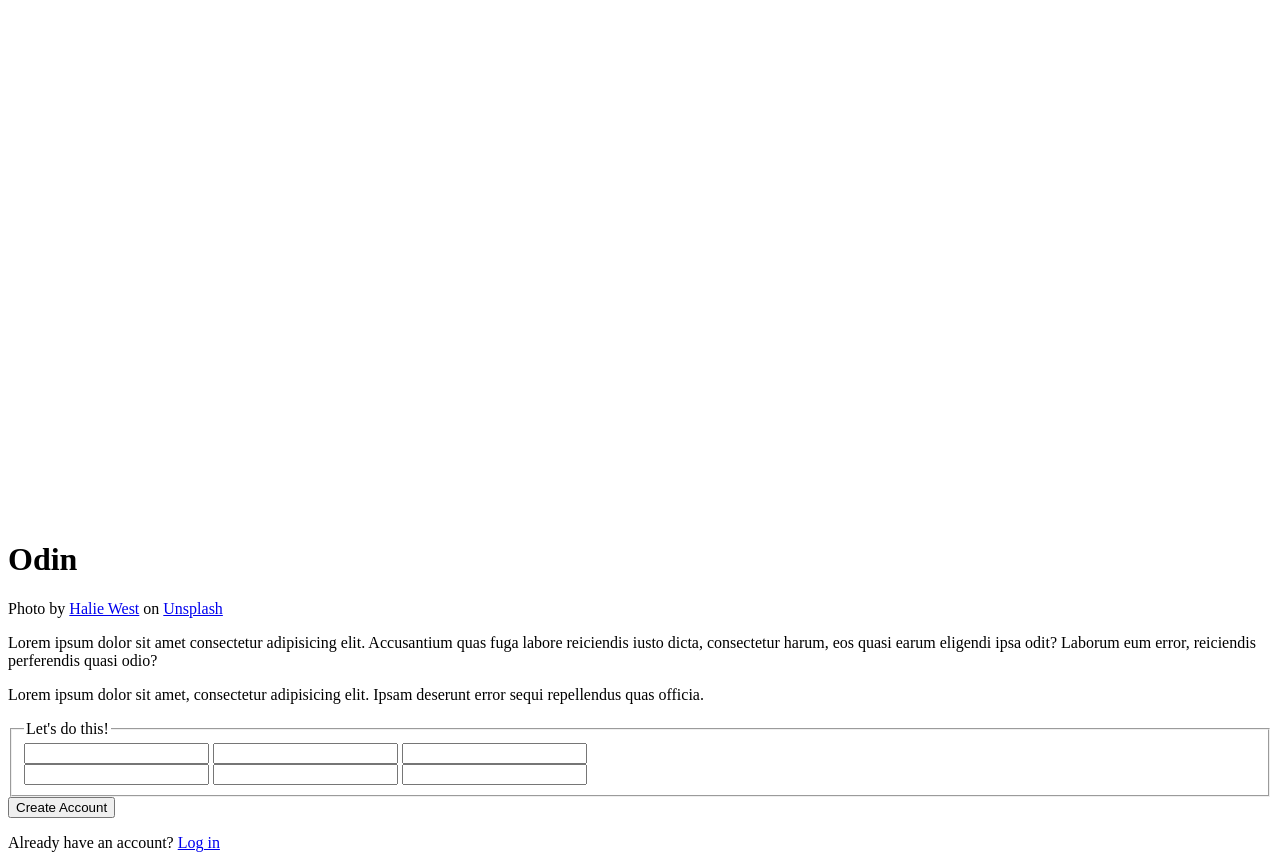
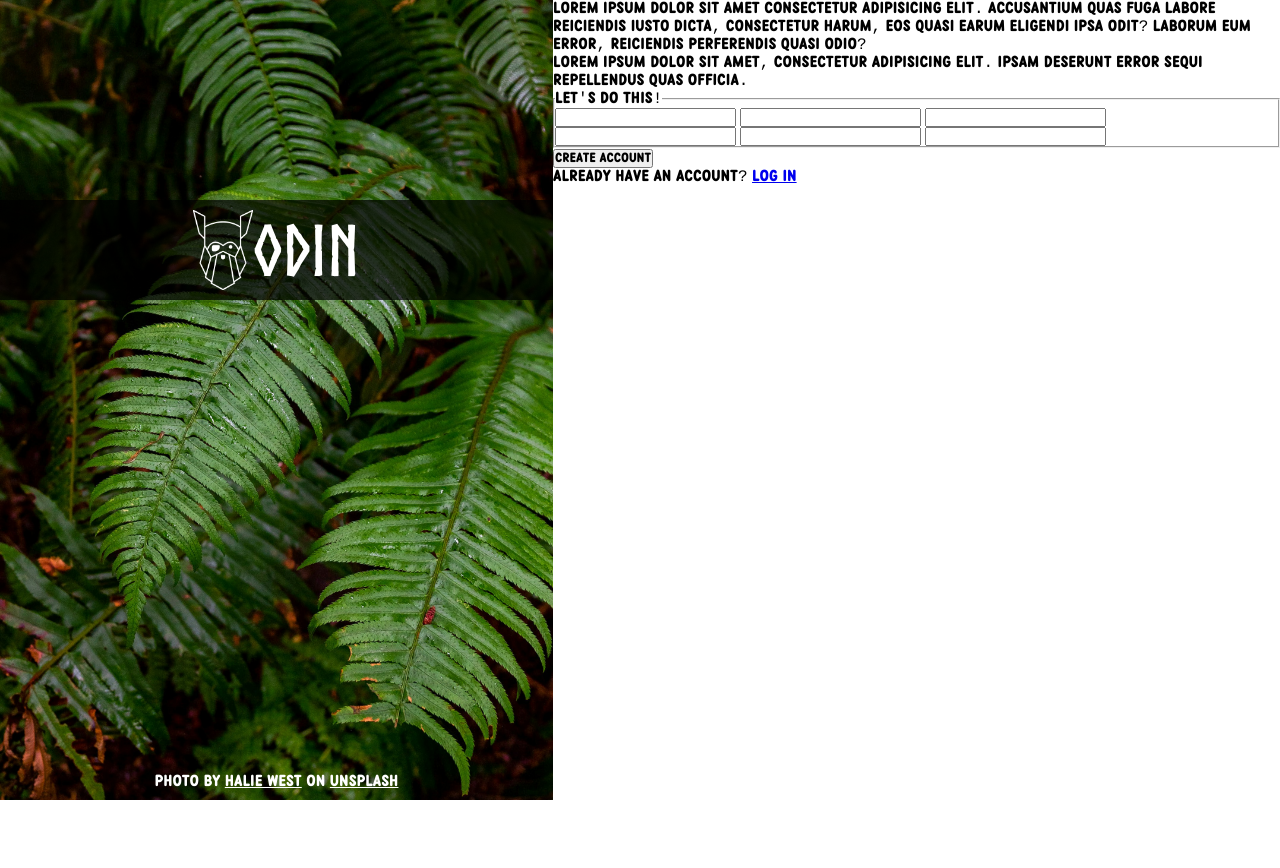
Before and after one commit to jaredaitken6/sign-up-form, a plain HTML site: page index.html in a window 1280 px wide. After the commit the page ends 800 px from the top, so only its background shows below. Drawn offline with Linux system fonts and the light colour scheme.

Commit message:
done title section

```diff
--- a/index.html
+++ b/index.html
@@ -7,15 +7,17 @@
     <title>sign up form</title>
 </head>
 <body>
-    <div>
-        <div>
-            <img src="./photos/odin-lined-logo.png" alt="odin-logo">
-            <h1>Odin</h1>
+    <div class="title-sign-up">
+        <div class="title">
+            <div class="logo-title">
+                <img src="./photos/odin-lined-logo.png" alt="odin-logo">
+                <h1>Odin</h1>
+            </div>
+            <div class="photo-credit">
+                <p>Photo by <a href="https://unsplash.com/@haliewestphoto?utm_source=unsplash&utm_medium=referral&utm_content=creditCopyText">Halie West</a> on <a href="https://unsplash.com/photos/green-leaf-plant-in-close-up-photography-25xggax4bSA?utm_source=unsplash&utm_medium=referral&utm_content=creditCopyText">Unsplash</a></p>
+            </div>
         </div>
-        <div>
-            <p>Photo by <a href="https://unsplash.com/@haliewestphoto?utm_source=unsplash&utm_medium=referral&utm_content=creditCopyText">Halie West</a> on <a href="https://unsplash.com/photos/green-leaf-plant-in-close-up-photography-25xggax4bSA?utm_source=unsplash&utm_medium=referral&utm_content=creditCopyText">Unsplash</a></p>
-        </div>
-        <div>
+        <div class="paragraph-form">
             <div>
                 <p>Lorem ipsum dolor sit amet consectetur adipisicing elit. Accusantium quas fuga labore reiciendis iusto dicta, consectetur harum, eos quasi earum eligendi ipsa odit? Laborum eum error, reiciendis perferendis quasi odio?</p>
                 <p>Lorem ipsum dolor sit amet, consectetur adipisicing elit. Ipsam deserunt error sequi repellendus quas officia.</p>
--- a/style.css
+++ b/style.css
@@ -31,3 +31,62 @@
 p {
     font-family: Roadside, Courier, monospace;
 } */
+
+*, *::before, *::after {
+    margin: 0;
+    padding: 0;
+    box-sizing: border-box;
+}
+
+p, button, legend {
+    font-family: Roadside, Courier, monospace;
+}
+
+.title-sign-up {
+    display: flex;
+}
+
+.title {
+    display:flex;
+    flex-direction: column;
+    justify-content: space-between;
+    align-items: center;
+    background-image: url('./photos/halie-west-leaves.jpg');
+    background-size: cover;
+    background-position: center;
+    background-repeat: no-repeat;
+    width: 100%;
+    min-height: 100vh;
+    padding-top: 200px;
+    padding-bottom: 10px;
+}
+
+.logo-title {
+    display: flex;
+    flex-direction: row;
+    background-color: rgb(0, 0, 0, 0.7);
+    width: 100%;
+    height: 100px;
+    justify-content: center;
+    align-items: center;
+}
+
+.logo-title img {
+  height: 100%;
+  padding: 10px 0px;
+}
+
+.logo-title h1 {
+  font-family: Norse, Courier, monospace;
+  color: rgb(255, 255, 255);
+  font-size: 70px;
+}
+
+.photo-credit p {
+    font-size: 16px;
+    color:rgb(255, 255, 255);
+}
+
+.photo-credit p a:link {
+    color:rgb(255, 255, 255);
+}
```
